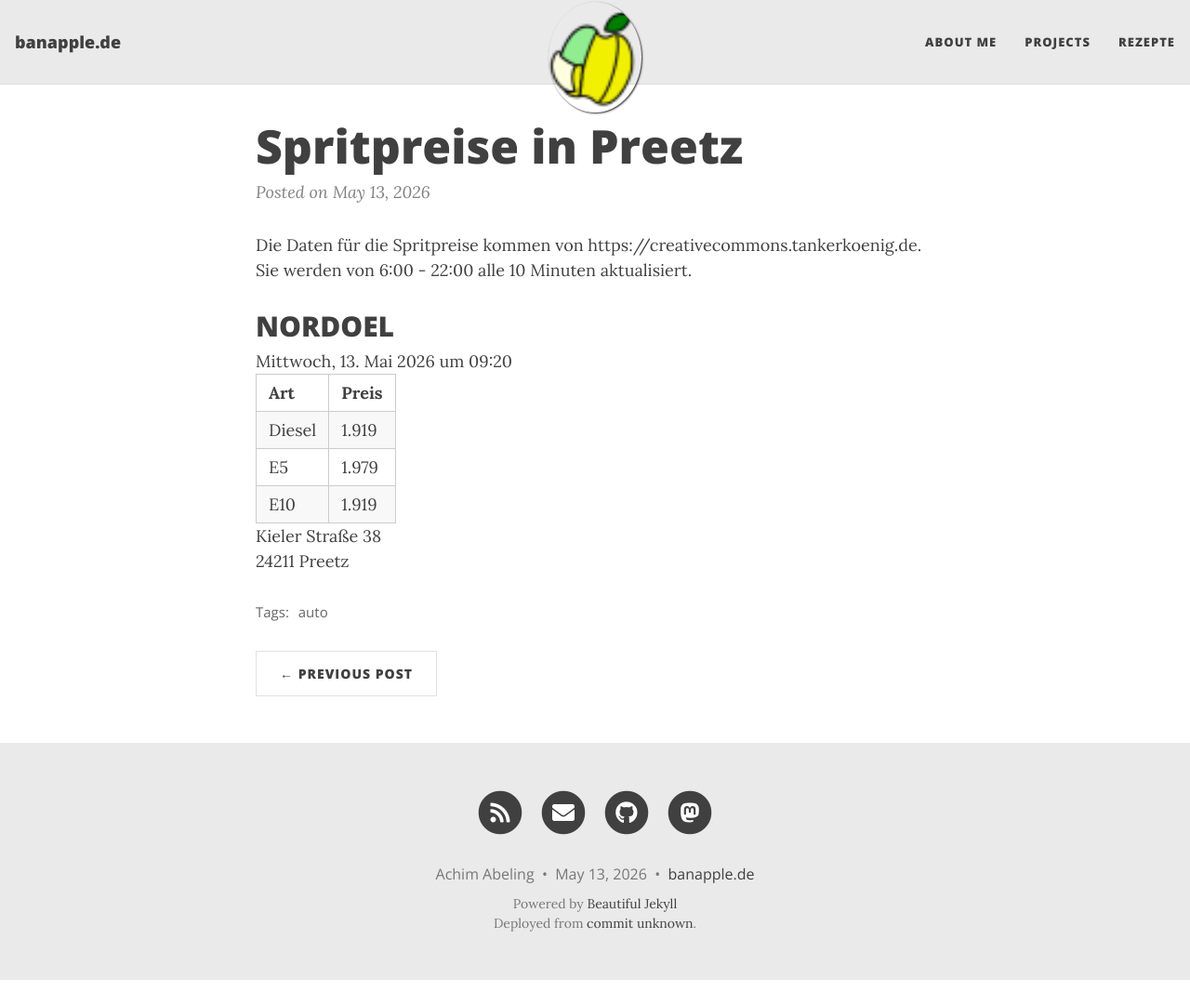
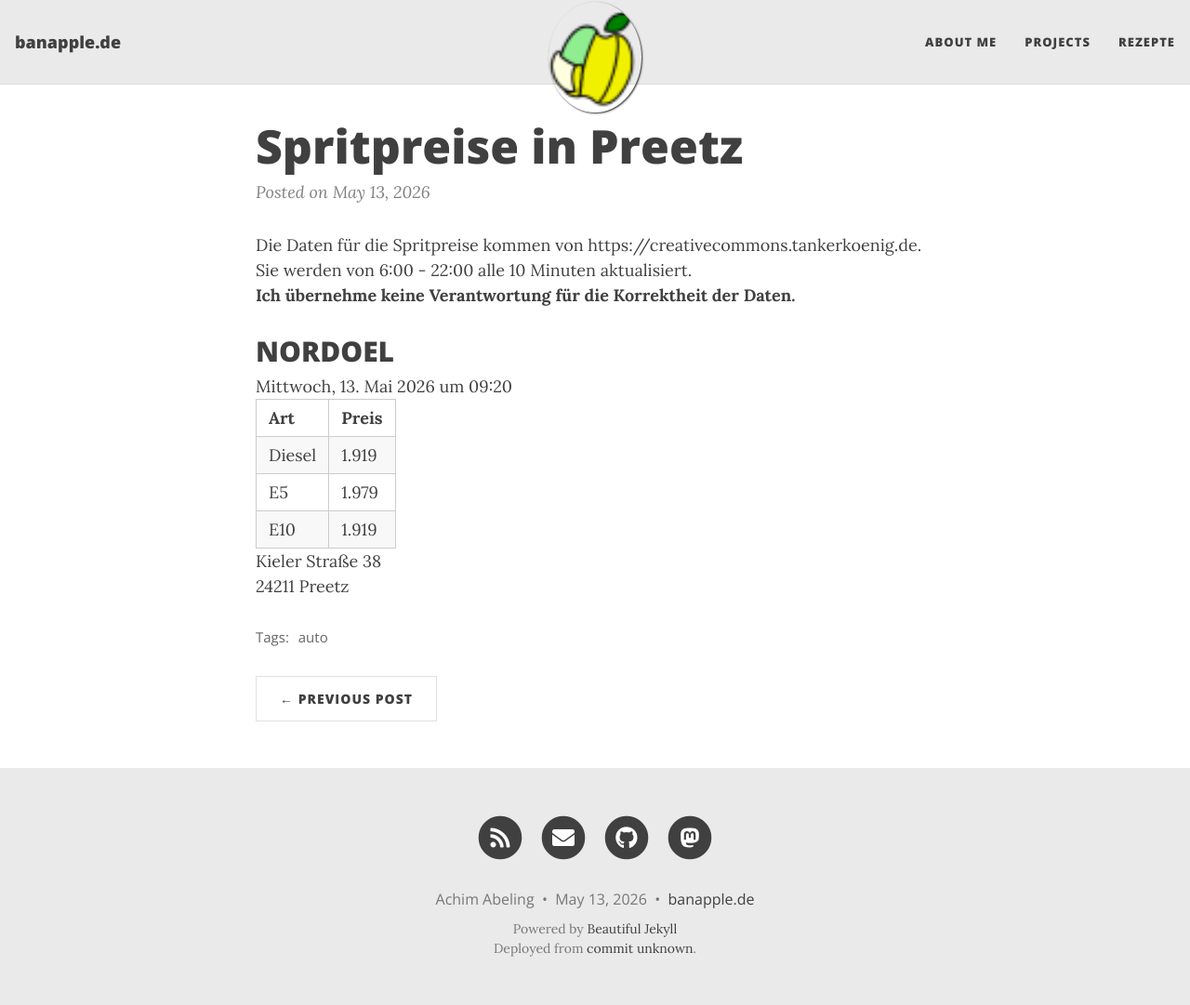
Before and after one commit to aabeling/jekyll-banapple, a Jekyll site: the page built from _posts/2026-05-13-tanken.md, in a window 1280 px wide and 1081 px high. Shown: the whole window at 93% size. Built offline with Jekyll 4.4.1, drawn with Linux system fonts in a browser that asks for light colours; nearby versions of some CDN libraries.

Commit message:
add disclaimer

```diff
--- a/_posts/2026-05-13-tanken.md
+++ b/_posts/2026-05-13-tanken.md
@@ -9,6 +9,7 @@ tags: [auto]
 Die Daten für die Spritpreise kommen von
 https://creativecommons.tankerkoenig.de.
 Sie werden von 6:00 - 22:00 alle 10 Minuten aktualisiert.
+**Ich übernehme keine Verantwortung für die Korrektheit der Daten.**
 
 {% raw %}
 <div id='preis-ok' style="display:none">
```
